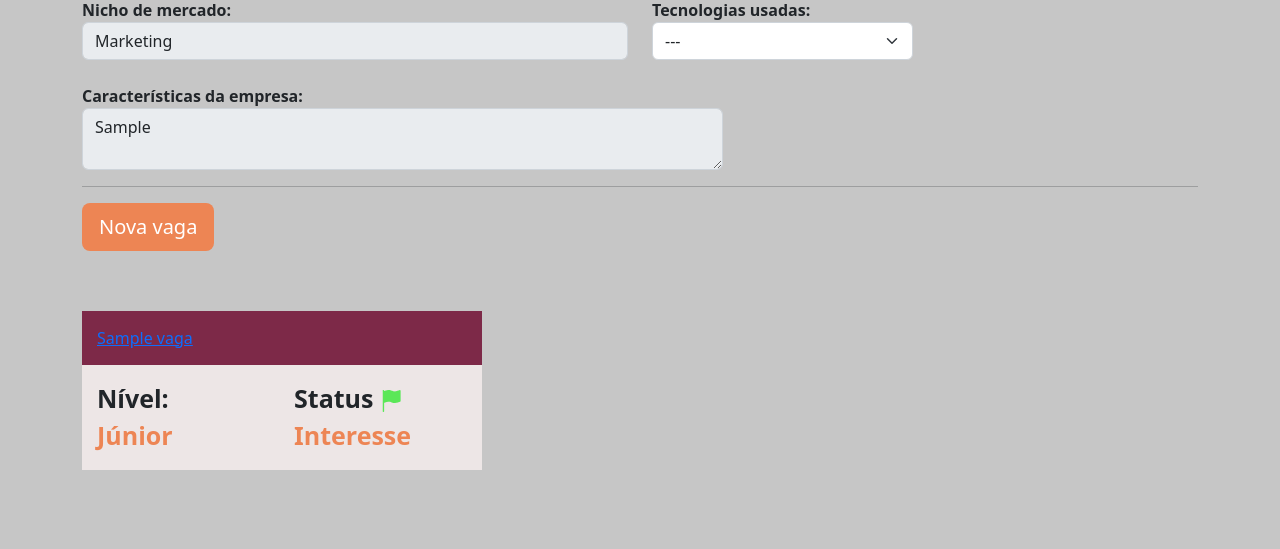
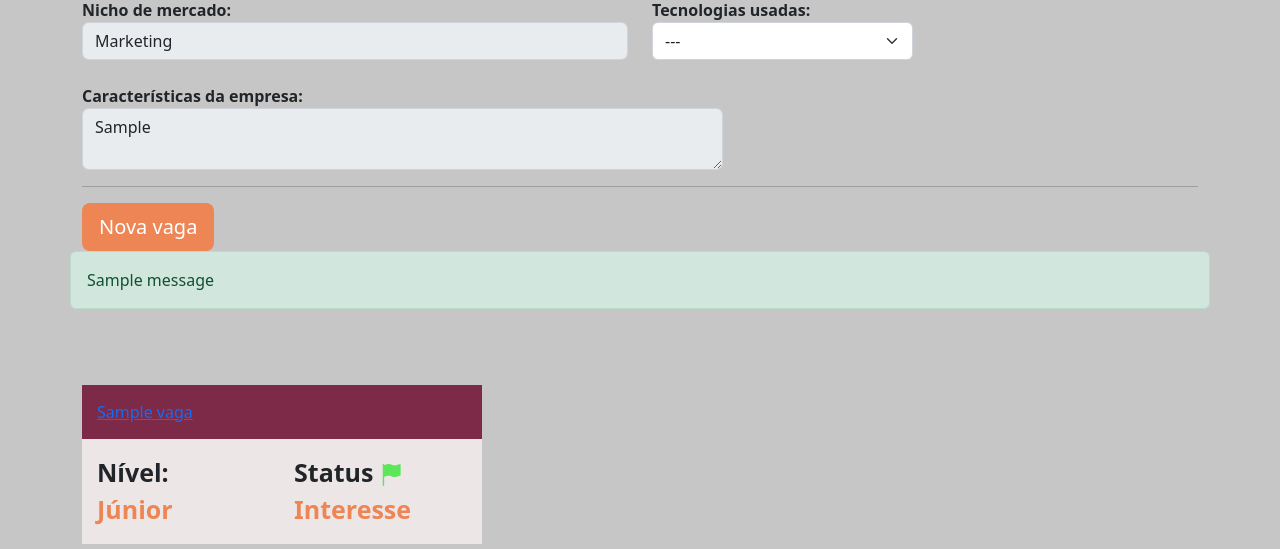
Before and after one commit to ClaudioFritzen/Seletive, a Django app: page /empresa/1 in a window 1280 px wide. Shown: the part 400-949 px from the top of the page. Before the commit the page ends 870 px from the top, so only its background shows below. Run offline with Django 4.2, Linux system fonts and the light colour scheme; tables that the repository leaves empty hold one stand-in row (values such as "Sample post"); grey boxes marked "Sample" are stand-in pictures; one stand-in notice (Sample message) is shown.

Commit message:
fizemos duas validações, 1 em nova empresa e 1 uma em tarefas de vagas

```diff
--- a/empresa/templates/empresa_unica.html
+++ b/empresa/templates/empresa_unica.html
@@ -69,6 +69,14 @@
         <a data-bs-toggle="modal" data-bs-target="#exampleModal" class="btn btn-lg btn-orange">Nova vaga</a>
 
         <div class="row">
+            {% if messages %}
+                {% for message in messages %}
+                    <br>
+                    <section class="alert {{message.tags}}">
+                        {{message}}
+                    </section>
+                {% endfor %}
+            {% endif %}
             {% for vaga in vagas %}
                 <div class="col-md">
 
@@ -97,8 +105,6 @@
                     </div>
 
                 </div>
-
-                </div>
             {% endfor %}
         </div>
 
@@ -113,6 +119,7 @@
                 <button type="button" class="btn-close" data-bs-dismiss="modal" aria-label="Close"></button>
             </div>
             <div class="modal-body">
+
                 <form action=" {% url 'nova_vaga' %} " method="POST"> {% csrf_token %}
                     <div class="row">
                         <div class="col-md">
--- a/vagas/views.py
+++ b/vagas/views.py
@@ -30,7 +30,7 @@ def nova_vaga(request):
         # TODO: validations
         if (len(titulo.strip()) == 0 or len(email.strip()) == 0 or len(tecnologias_domina()) == 0 or len(tecnologias_nao_domina.strip()) == 0 or len(experiencia.strip()) == 0 or len(data_final.strip()) == 0 ):
             messages.add_message(request, constants.ERROR, 'Preencha todos os campos')
-            return redirect('/home/empresas')
+            return redirect(f'/home/empresa/{empresa}')
 
         vaga = Vagas(
                     titulo=titulo,
@@ -66,6 +66,10 @@ def nova_tarefa(request, id_vaga):
         data = request.POST.get('data')
 
         # realizar validações
+        if (len(titulo.strip()) == 0 or len(prioridade.strip()) == 0 or len(data()) == 0 ):
+            messages.add_message(request, constants.ERROR, 'Preencha todos os campos')
+            return redirect(f'/vagas/vaga/{id_vaga}')
+
         tarefas = Tarefa(
             vaga_id = id_vaga,
             titulo = titulo,
```
Lines whose indentation alone changed are shown as unchanged.
